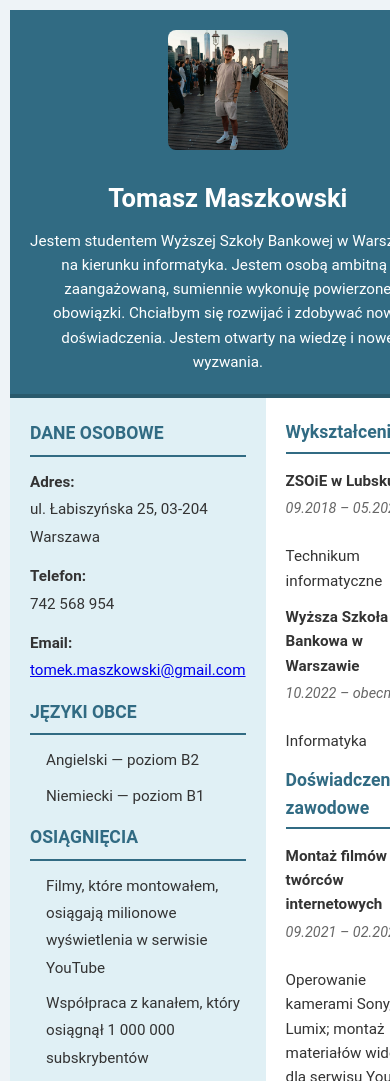
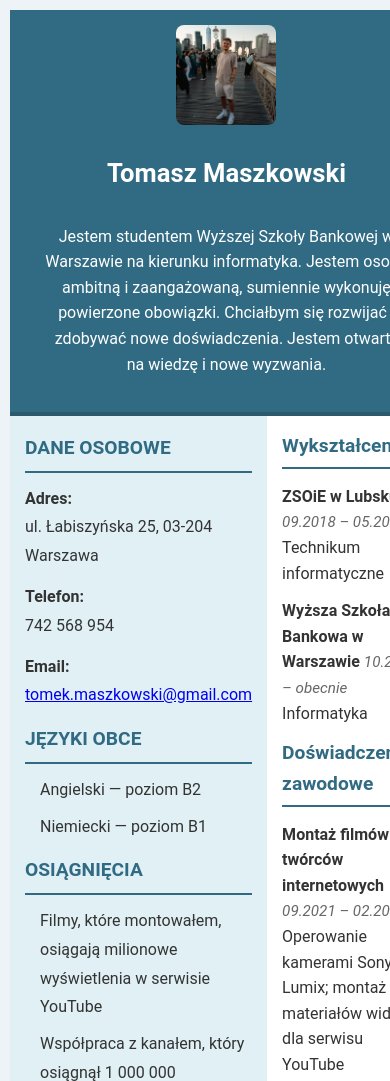
Before and after one commit to tmaszkowski/cv, a plain HTML site: page index.html in a window 390 px wide. Shown: the top 1081 px of the page. Drawn offline with Linux system fonts and the light colour scheme.

Commit message:
Update style.css

```diff
--- a/style.css
+++ b/style.css
@@ -125,6 +125,8 @@ body {
 }
 
 /* RESPONSYWNOŚĆ */
+
+/* TABLETY */
 @media (max-width: 992px) {
     .container {
         grid-template-columns: 1fr;
@@ -146,19 +148,26 @@ body {
     }
 }
 
+/* MAŁE URZĄDZENIA */
 @media (max-width: 600px) {
     .header h1 {
         font-size: 2em;
     }
 
-    .header p, .content, .sidebar {
+    .header p,
+    .content,
+    .sidebar {
         font-size: 1em;
+        padding: 20px;
     }
 
-    .content h2, .sidebar h2 {
+    .content h2,
+    .sidebar h2 {
         font-size: 1.3em;
     }
 }
+
+/* TELEFONY KOMÓRKOWE */
 @media (max-width: 480px) {
     .container {
         margin: 10px;
@@ -167,12 +176,12 @@ body {
     }
 
     .header {
-        padding: 20px;
+        padding: 15px;
     }
 
     .header .photo img {
-        width: 120px;
-        height: 120px;
+        width: 100px;
+        height: 100px;
     }
 
     .header h1 {
@@ -180,27 +189,21 @@ body {
     }
 
     .header p {
-        font-size: 0.95em;
+        font-size: 1em;
     }
 
-    .sidebar, .content {
-        padding: 20px;
+    .sidebar,
+    .content {
+        padding: 15px;
     }
 
-    .sidebar h2, .content h2 {
-        font-size: 1.1em;
+    .content h2,
+    .sidebar h2 {
+        font-size: 1.2em;
     }
 
-    .content p, .sidebar p, .sidebar ul, .content ul {
-        font-size: 0.95em;
-    }
-
-    .content ul, .sidebar ul {
-        margin-left: 16px;
-    }
-
-    .content span {
-        display: block;
-        margin-top: 4px;
+    .content ul,
+    .sidebar ul {
+        margin-left: 15px;
     }
 }
```
